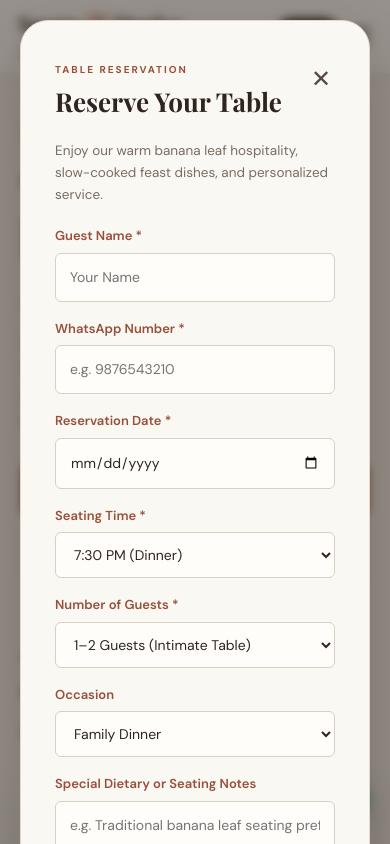
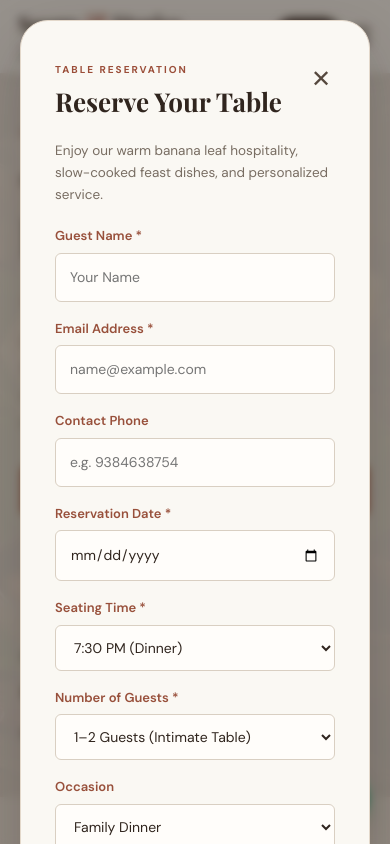
Before and after one commit to Mouli553/sooru-stories, a Next.js app: page / in a window 390 px wide. Both pictures are taken after a click on the button "Reserve a table". Shown: the top 844 px of the page. Built offline with nearby package versions, Linux system fonts and the light colour scheme; no server answers; a web font is replaced by a local one.

Commit message:
feat: restore hero background feast image, convert table booking to email reservation, and update hotline to 9384638754

```diff
--- a/app/account/page.tsx
+++ b/app/account/page.tsx
@@ -175,7 +175,7 @@ export default function AccountPage() {
 
                     <div style={{ display: "flex", justifyContent: "space-between", alignItems: "center" }}>
                       <a
-                        href={`https://wa.me/919876543210?text=Vanakkam!%20Checking%20status%20for%20Order%20%23${ord.orderNumber}`}
+                        href={`https://wa.me/919384638754?text=Vanakkam!%20Checking%20status%20for%20Order%20%23${ord.orderNumber}`}
                         target="_blank"
                         rel="noopener noreferrer"
                         style={{ fontSize: 13, color: "var(--gold-light)", fontWeight: 600 }}
@@ -225,7 +225,7 @@ export default function AccountPage() {
                   value={customerPhone}
                   onChange={(e) => setCustomerPhone(e.target.value)}
                   className="form-control"
-                  placeholder="e.g. 9876543210"
+                  placeholder="e.g. 9384638754"
                 />
               </div>
 
--- /dev/null
+++ b/app/api/reservation/route.ts
@@ -0,0 +1,52 @@
+import { NextResponse } from "next/server";
+import { checkRateLimit, getClientIp } from "@/lib/rate-limit";
+import { sendReservationEmail, ReservationEmailData } from "@/lib/email";
+
+export async function POST(req: Request) {
+  try {
+    const ip = getClientIp(req);
+    if (!checkRateLimit(`res_${ip}`, 10, 60000)) {
+      return NextResponse.json(
+        { error: "Too many reservation requests. Please try again shortly." },
+        { status: 429 }
+      );
+    }
+
+    const body = await req.json();
+    const { bookingId, name, email, phone, date, time, guests, occasion, notes } = body;
+
+    if (!name || !email || !date || !time) {
+      return NextResponse.json(
+        { error: "Missing required reservation details" },
+        { status: 400 }
+      );
+    }
+
+    const resData: ReservationEmailData = {
+      bookingId: bookingId || `BK-${Math.floor(1000 + Math.random() * 9000)}`,
+      customerName: String(name).trim(),
+      customerEmail: String(email).trim().toLowerCase(),
+      customerPhone: String(phone || "Not provided").trim(),
+      date: String(date),
+      time: String(time),
+      guests: String(guests || "2 Guests"),
+      occasion: String(occasion || "Dinner"),
+      notes: notes ? String(notes).trim() : undefined,
+    };
+
+    // Trigger email notification
+    await sendReservationEmail(resData);
+
+    return NextResponse.json({
+      success: true,
+      bookingId: resData.bookingId,
+      message: "Reservation request recorded successfully."
+    });
+  } catch (error) {
+    console.error("Reservation API Error:", error);
+    return NextResponse.json(
+      { error: "Failed to process reservation request" },
+      { status: 500 }
+    );
+  }
+}
--- a/app/contact/page.tsx
+++ b/app/contact/page.tsx
@@ -4,7 +4,7 @@ import React, { useState } from "react";
 import Link from "next/link";
 import { trackLead } from "@/lib/analytics";
 
-const RESTAURANT_WHATSAPP = "919876543210";
+const RESTAURANT_WHATSAPP = "919384638754";
 
 export default function ContactPage() {
   const [name, setName] = useState("");
@@ -90,7 +90,7 @@ export default function ContactPage() {
                 href={`https://wa.me/${RESTAURANT_WHATSAPP}`}
                 style={{ fontSize: 17, color: "var(--gold-light)", fontWeight: 700, marginTop: 4, display: "block" }}
               >
-                +91 98765 43210 💬
+                +91 93846 38754 💬
               </a>
             </div>
 
@@ -157,7 +157,7 @@ export default function ContactPage() {
                   <input
                     type="tel"
                     required
-                    placeholder="e.g. 9876543210"
+                    placeholder="e.g. 9384638754"
                     value={phone}
                     onChange={(e) => setPhone(e.target.value)}
                     className="form-control"
--- a/app/globals.css
+++ b/app/globals.css
@@ -1630,13 +1630,39 @@ h1, h2, h3, h4 { color: #30251e; }
 .muted { color: #786d62; }
 
 .hero-section {
-  min-height: 710px;
+  position: relative;
+  min-height: 720px;
   padding: 142px 32px 78px;
   background: #f1ece3;
-}
-.hero-bg { display: none; }
-.hero-content { max-width: 1320px; grid-template-columns: 1.06fr .94fr; gap: clamp(42px, 8vw, 112px); }
-.hero-left { max-width: 650px; }
+  overflow: hidden;
+  display: flex;
+  align-items: center;
+}
+.hero-bg {
+  display: block;
+  position: absolute;
+  top: 0;
+  left: 0;
+  right: 0;
+  bottom: 0;
+  background-image:
+    linear-gradient(to right, rgba(241, 236, 227, 0.96) 0%, rgba(241, 236, 227, 0.90) 48%, rgba(241, 236, 227, 0.45) 82%, rgba(241, 236, 227, 0.65) 100%),
+    url('/images/hero-feast.jpg');
+  background-size: cover;
+  background-position: center right;
+  z-index: 1;
+}
+.hero-content {
+  position: relative;
+  z-index: 2;
+  max-width: 1320px;
+  width: 100%;
+  margin: 0 auto;
+  display: grid;
+  grid-template-columns: minmax(320px, 780px);
+  gap: 0;
+}
+.hero-left { max-width: 700px; }
 .hero-title { max-width: 640px; margin: 17px 0 20px; font-size: clamp(48px, 6vw, 76px); line-height: .99; letter-spacing: -2.7px; }
 .hero-title span { color: #a34e36; font-style: italic; }
 .hero-subtitle { max-width: 540px; font-size: 16px; line-height: 1.8; color: #6e6257; margin-bottom: 29px; }
@@ -1739,14 +1765,24 @@ div[style*="rgba(4, 18, 11"] { background: #f0e9df !important; color: #55483d; }
 
 @media (max-width: 1024px) {
   .hero-section { min-height: auto; }
-  .hero-content { grid-template-columns: 1fr 1fr; gap: 36px; }
+  .hero-content { grid-template-columns: 1fr; gap: 0; }
   .hero-title { font-size: clamp(45px, 7vw, 64px); }
+  .hero-bg {
+    background-image:
+      linear-gradient(to right, rgba(241, 236, 227, 0.95) 0%, rgba(241, 236, 227, 0.88) 60%, rgba(241, 236, 227, 0.65) 100%),
+      url('/images/hero-feast.jpg');
+  }
 }
 @media (max-width: 768px) {
   .nav-container { min-height: 72px; padding: 10px 18px; }
   .nav-links.mobile-open { background: #faf8f3; border-color: #e8e0d5; box-shadow: 0 15px 25px rgba(48,37,30,.08); }
   .nav-links.mobile-open .nav-link { color: #42352c; }
   .hero-section { padding: 118px 22px 52px; }
+  .hero-bg {
+    background-image:
+      linear-gradient(to bottom, rgba(241, 236, 227, 0.96) 0%, rgba(241, 236, 227, 0.90) 100%),
+      url('/images/hero-feast.jpg');
+  }
   .hero-content { grid-template-columns: 1fr; text-align: left; }
   .hero-left { margin: 0; }
   .hero-title { font-size: clamp(48px, 12vw, 68px); letter-spacing: -2px; }
--- a/components/FloatingWhatsApp.tsx
+++ b/components/FloatingWhatsApp.tsx
@@ -3,7 +3,7 @@
 import React from "react";
 import { trackLead } from "@/lib/analytics";
 
-const RESTAURANT_WHATSAPP = "919876543210";
+const RESTAURANT_WHATSAPP = "919384638754";
 
 export default function FloatingWhatsApp() {
   const handleClick = () => {
--- a/components/Footer.tsx
+++ b/components/Footer.tsx
@@ -60,12 +60,12 @@ export default function Footer() {
             <div style={{ marginTop: 20 }}>
               <div style={{ fontSize: 12, color: "var(--cream-muted)" }}>Direct WhatsApp Concierge:</div>
               <a
-                href="https://wa.me/919876543210?text=Hello%20Sooru%20%26%20Stories!%20I%20would%20like%20to%20enquire%20about%20ordering."
+                href="https://wa.me/919384638754?text=Hello%20Sooru%20%26%20Stories!%20I%20would%20like%20to%20enquire%20about%20ordering."
                 target="_blank"
                 rel="noopener noreferrer"
                 style={{ color: "var(--gold)", fontWeight: 700, fontSize: 14 }}
               >
-                +91 98765 43210 💬
+                +91 93846 38754 💬
               </a>
             </div>
           </div>
--- a/components/OrderModal.tsx
+++ b/components/OrderModal.tsx
@@ -14,7 +14,7 @@ declare global {
   }
 }
 
-const RESTAURANT_WHATSAPP = "919876543210";
+const RESTAURANT_WHATSAPP = "919384638754";
 
 export default function OrderModal() {
   const {
@@ -427,7 +427,7 @@ export default function OrderModal() {
                 <input
                   type="tel"
                   required
-                  placeholder="e.g. 9876543210"
+                  placeholder="e.g. 9384638754"
                   value={phone}
                   onChange={(e) => setPhone(e.target.value)}
                   className="form-control"
--- a/components/TableBookingModal.tsx
+++ b/components/TableBookingModal.tsx
@@ -4,11 +4,13 @@ import React, { useState } from "react";
 import { useCart } from "@/lib/cart";
 import { trackLead } from "@/lib/analytics";
 
-const RESTAURANT_WHATSAPP = "919876543210";
+const RESTAURANT_EMAIL = "soorustories@gmail.com";
+const RESTAURANT_PHONE = "+91 93846 38754";
 
 export default function TableBookingModal() {
   const { isBookingModalOpen, closeBookingModal } = useCart();
   const [name, setName] = useState("");
+  const [email, setEmail] = useState("");
   const [phone, setPhone] = useState("");
   const [date, setDate] = useState("");
   const [time, setTime] = useState("7:30 PM");
@@ -16,32 +18,40 @@ export default function TableBookingModal() {
   const [occasion, setOccasion] = useState("Family Dinner");
   const [notes, setNotes] = useState("");
   const [isBooked, setIsBooked] = useState(false);
+  const [activeBookingId, setActiveBookingId] = useState("");
+  const [activeMailto, setActiveMailto] = useState("");
+  const [copied, setCopied] = useState(false);
 
   if (!isBookingModalOpen) return null;
 
-  const handleSubmit = (e: React.FormEvent) => {
+  const handleSubmit = async (e: React.FormEvent) => {
     e.preventDefault();
-    if (!name.trim() || !phone.trim() || !date) {
-      alert("Please fill in your name, phone number, and reservation date.");
+    if (!name.trim() || !email.trim() || !date) {
+      alert("Please fill in your name, email address, and reservation date.");
       return;
     }
 
     const bookingId = `BK-${Math.floor(1000 + Math.random() * 9000)}`;
+    setActiveBookingId(bookingId);
 
-    let message = `🪑 *SOORU & STORIES — TABLE RESERVATION* 🪑\n`;
-    message += `━━━━━━━━━━━━━━━━━━━━━\n`;
-    message += `🔖 *Booking Ref:* #${bookingId}\n`;
-    message += `👤 *Guest Name:* ${name}\n`;
-    message += `📞 *Phone:* ${phone}\n`;
-    message += `📅 *Date:* ${date}\n`;
-    message += `⏰ *Time Slot:* ${time}\n`;
-    message += `👥 *Party Size:* ${guests}\n`;
-    message += `🎉 *Occasion:* ${occasion}\n`;
+    const subject = `Table Reservation Request #${bookingId} — ${name}`;
+    let body = `Vanakkam Sooru & Stories,\n\n`;
+    body += `I would like to request a table reservation with the following details:\n\n`;
+    body += `━━━━━━━━━━━━━━━━━━━━━\n`;
+    body += `• Booking Reference: #${bookingId}\n`;
+    body += `• Guest Name: ${name}\n`;
+    body += `• Email: ${email}\n`;
+    body += `• Contact Phone: ${phone || "Provided on request"}\n`;
+    body += `• Reservation Date: ${date}\n`;
+    body += `• Seating Time: ${time}\n`;
+    body += `• Party Size: ${guests}\n`;
+    body += `• Occasion: ${occasion}\n`;
     if (notes.trim()) {
-      message += `📝 *Special Requests:* ${notes}\n`;
+      body += `• Special Notes / Dietary: ${notes}\n`;
     }
-    message += `━━━━━━━━━━━━━━━━━━━━━\n`;
-    message += `🙏 _Please confirm table availability!_`;
+    body += `━━━━━━━━━━━━━━━━━━━━━\n\n`;
+    body += `Kindly confirm table availability.\n\n`;
+    body += `Warm regards,\n${name}`;
 
     trackLead("table_booking", {
       booking_id: bookingId,
@@ -51,17 +61,49 @@ export default function TableBookingModal() {
       occasion
     });
 
-    const whatsappUrl = `https://wa.me/${RESTAURANT_WHATSAPP}?text=${encodeURIComponent(message)}`;
+    const mailtoUrl = `mailto:${RESTAURANT_EMAIL}?subject=${encodeURIComponent(subject)}&body=${encodeURIComponent(body)}`;
+    setActiveMailto(mailtoUrl);
+
+    // Call reservation API in background
+    try {
+      fetch("/api/reservation", {
+        method: "POST",
+        headers: { "Content-Type": "application/json" },
+        body: JSON.stringify({
+          bookingId,
+          name,
+          email,
+          phone,
+          date,
+          time,
+          guests,
+          occasion,
+          notes
+        })
+      }).catch((err) => console.warn("Background reservation notification error:", err));
+    } catch (err) {
+      console.warn("Reservation API dispatch skipped:", err);
+    }
 
     setIsBooked(true);
 
+    // Open user's email client
     if (typeof window !== "undefined") {
-      window.open(whatsappUrl, "_blank");
+      window.location.href = mailtoUrl;
     }
+  };
+
+  const handleCopyDetails = () => {
+    const details = `Table Reservation #${activeBookingId}\nGuest: ${name}\nEmail: ${email}\nPhone: ${phone}\nDate: ${date} at ${time}\nGuests: ${guests}\nOccasion: ${occasion}${notes ? `\nNotes: ${notes}` : ""}\nSent to: ${RESTAURANT_EMAIL}`;
+    navigator.clipboard?.writeText(details).then(() => {
+      setCopied(true);
+      setTimeout(() => setCopied(false), 3000);
+    });
   };
 
   const handleClose = () => {
     setIsBooked(false);
+    setCopied(false);
     closeBookingModal();
   };
 
@@ -78,7 +120,7 @@ export default function TableBookingModal() {
           <div>
             <div className="eyebrow">Table Reservation</div>
             <h3 id="booking-modal-title">
-              {isBooked ? "Reservation Sent!" : "Reserve Your Table"}
+              {isBooked ? "Reservation Request Prepared!" : "Reserve Your Table"}
             </h3>
           </div>
           <button
@@ -92,21 +134,44 @@ export default function TableBookingModal() {
         </div>
 
         {isBooked ? (
-          <div style={{ textAlign: "center", padding: "20px 0" }}>
-            <div style={{ fontSize: 56, marginBottom: 16 }}>🥂</div>
-            <h4 style={{ fontSize: 22, color: "var(--gold)", marginBottom: 8 }}>
-              Reservation Request Received!
+          <div style={{ textAlign: "center", padding: "16px 0" }}>
+            <div style={{ fontSize: 52, marginBottom: 14 }}>🥂</div>
+            <h4 style={{ fontSize: 22, color: "#a34e36", marginBottom: 8 }}>
+              Reservation Details Prepared!
             </h4>
-            <p style={{ color: "var(--cream-soft)", marginBottom: 12 }}>
-              We look forward to welcoming you, <strong>{name}</strong>, on{" "}
-              <strong>{date}</strong> at <strong>{time}</strong>.
+            <p style={{ color: "#42352c", marginBottom: 12, lineHeight: 1.6 }}>
+              Vanakkam <strong>{name}</strong>! Your table reservation request for{" "}
+              <strong>{date}</strong> at <strong>{time}</strong> (#{activeBookingId}) has been generated.
             </p>
-            <p className="muted" style={{ fontSize: 13, marginBottom: 24 }}>
-              WhatsApp has opened with your table details. The host will confirm your seating within minutes!
+            <p className="muted" style={{ fontSize: 13, marginBottom: 22, lineHeight: 1.5 }}>
+              Your email client should open automatically addressed to <strong>{RESTAURANT_EMAIL}</strong>. If it didn&apos;t open, click below to send or copy details.
             </p>
+
+            <div style={{ display: "flex", flexDirection: "column", gap: 10, marginBottom: 20 }}>
+              <a
+                href={activeMailto}
+                className="btn btn-primary"
+                style={{ width: "100%", textDecoration: "none" }}
+              >
+                Open Email Client ✉
+              </a>
+              <button
+                type="button"
+                className="btn btn-secondary"
+                style={{ width: "100%" }}
+                onClick={handleCopyDetails}
+              >
+                {copied ? "✓ Copied to Clipboard!" : "Copy Reservation Details 📋"}
+              </button>
+            </div>
+
+            <div style={{ padding: "12px", background: "#f1ece3", borderRadius: 6, fontSize: 12.5, color: "#786d62", marginBottom: 20 }}>
+              📞 Immediate Assistance Hotline: <strong style={{ color: "#30251e" }}>{RESTAURANT_PHONE}</strong>
+            </div>
+
             <button
               type="button"
-              className="btn btn-primary"
+              className="btn btn-secondary"
               style={{ width: "100%" }}
               onClick={handleClose}
             >
@@ -133,11 +198,22 @@ export default function TableBookingModal() {
               </div>
 
               <div className="form-group">
-                <label className="form-label">WhatsApp Number *</label>
+                <label className="form-label">Email Address *</label>
+                <input
+                  type="email"
+                  required
+                  placeholder="name@example.com"
+                  value={email}
+                  onChange={(e) => setEmail(e.target.value)}
+                  className="form-control"
+                />
+              </div>
+
+              <div className="form-group">
+                <label className="form-label">Contact Phone</label>
                 <input
                   type="tel"
-                  required
-                  placeholder="e.g. 9876543210"
+                  placeholder="e.g. 9384638754"
                   value={phone}
                   onChange={(e) => setPhone(e.target.value)}
                   className="form-control"
@@ -218,7 +294,7 @@ export default function TableBookingModal() {
               className="btn btn-primary"
               style={{ width: "100%", marginTop: 22 }}
             >
-              Reserve Table on WhatsApp 💬
+              Reserve Table via Email ✉
             </button>
           </form>
         )}
--- a/components/home/BookingSection.tsx
+++ b/components/home/BookingSection.tsx
@@ -52,17 +52,15 @@ export default function BookingSection() {
           >
             <h3 style={{ color: "var(--gold)" }}>Direct Table Enquiry</h3>
             <p className="muted" style={{ fontSize: 13.5 }}>
-              Need urgent weekend reservations or bulk corporate catering bookings? Chat directly with our host on WhatsApp for immediate confirmation.
+              Need weekend reservations, private dining, or bulk corporate catering bookings? Email our host team directly for prompt confirmation.
             </p>
 
             <a
-              href="https://wa.me/919876543210?text=Vanakkam%20Sooru%20%26%20Stories!%20I%20would%20like%20to%20reserve%20a%20table%20for%20dinner."
-              target="_blank"
-              rel="noopener noreferrer"
+              href="mailto:soorustories@gmail.com?subject=Table%20Reservation%20Enquiry%20%E2%80%94%20Sooru%20%26%20Stories&body=Vanakkam%20Sooru%20%26%20Stories!%0A%0AI%20would%20like%20to%20reserve%20a%20table%20with%20the%20following%20details:%0A%0AGuest%20Name:%20%0ADate:%20%0ATime:%20%0AGuest%20Count:%20%0AContact%20Phone:%20%0A%0AThank%20you!"
               className="btn btn-secondary"
               style={{ width: "100%", justifyContent: "center" }}
             >
-              Quick WhatsApp Reservation 💬
+              Email Table Enquiry ✉
             </a>
 
             <div style={{ padding: "16px", background: "rgba(212, 175, 55, 0.08)", borderRadius: "var(--radius-sm)", borderLeft: "3px solid var(--gold)", fontSize: 13, color: "var(--gold-shimmer)" }}>
--- a/components/home/HeroSection.tsx
+++ b/components/home/HeroSection.tsx
@@ -1,14 +1,11 @@
 "use client";
 
 import React from "react";
-import Image from "next/image";
 import Link from "next/link";
 import { useCart } from "@/lib/cart";
-import { menuItems, formatINR } from "@/lib/menu";
 
 export default function HeroSection() {
-  const { addToCart, openBookingModal } = useCart();
-  const spotlightItem = menuItems.find((i) => i.id === "biryani-ambur-royal") || menuItems.find((i) => i.bestseller) || menuItems[0];
+  const { openBookingModal } = useCart();
 
   return (
     <section className="hero-section">
@@ -53,35 +50,6 @@ export default function HeroSection() {
             </div>
           </div>
         </div>
-
-        <div className="hero-right">
-          <div className="hero-feature-card">
-            <span className="feature-tag">A favourite from our kitchen</span>
-            <Image
-              src={spotlightItem.image}
-              alt={spotlightItem.name}
-              width={380}
-              height={200}
-              className="feature-img"
-              priority
-            />
-            <div className="eyebrow" style={{ fontSize: 11 }}>
-              {spotlightItem.category}
-            </div>
-            <h3 className="feature-title">{spotlightItem.name}</h3>
-            <p className="feature-desc">{spotlightItem.description}</p>
-            <div className="feature-row">
-              <span className="feature-price">{formatINR(spotlightItem.pricePaise)}</span>
-              <button
-                type="button"
-                className="add-cart-btn"
-                onClick={() => addToCart(spotlightItem)}
-              >
-                <span>+</span> Add to Cart
-              </button>
-            </div>
-          </div>
-        </div>
       </div>
     </section>
   );
--- a/lib/email.ts
+++ b/lib/email.ts
@@ -111,7 +111,7 @@ export async function sendOrderConfirmationEmail(order: OrderEmailData): Promise
         </div>
 
         <div style="text-align: center; margin-top: 32px; padding-top: 20px; border-top: 1px solid rgba(212, 175, 55, 0.2); font-size: 12px; color: #8F8778;">
-          <p>Need to modify your order? Message our WhatsApp dispatch directly at <strong>+91 98765 43210</strong></p>
+          <p>Need to modify your order? Message our WhatsApp dispatch directly at <strong>+91 93846 38754</strong></p>
           <p>© ${new Date().getFullYear()} Sooru &amp; Stories. Sathyamangalam &amp; Coimbatore, Tamil Nadu.</p>
         </div>
       </div>
@@ -137,3 +137,61 @@ export async function sendOrderConfirmationEmail(order: OrderEmailData): Promise
     return { success: false };
   }
 }
+
+export interface ReservationEmailData {
+  bookingId: string;
+  customerName: string;
+  customerEmail: string;
+  customerPhone: string;
+  date: string;
+  time: string;
+  guests: string;
+  occasion: string;
+  notes?: string;
+}
+
+export async function sendReservationEmail(resData: ReservationEmailData): Promise<{ success: boolean; simulated?: boolean }> {
+  const adminEmail = process.env.RESERVATION_EMAIL || process.env.SUPPORT_EMAIL || "soorustories@gmail.com";
+
+  const adminHtml = `
+    <!DOCTYPE html>
+    <html>
+    <head><meta charset="utf-8"><title>Table Reservation #${resData.bookingId}</title></head>
+    <body style="font-family: 'Segoe UI', Tahoma, Geneva, Verdana, sans-serif; background-color: #f1ece3; color: #30251e; margin: 0; padding: 24px;">
+      <div style="max-width: 600px; margin: 0 auto; background-color: #faf8f3; border: 1px solid #d9cfc2; border-radius: 12px; overflow: hidden; padding: 32px;">
+        <h2 style="color: #a34e36; margin-top: 0;">New Table Reservation #${resData.bookingId}</h2>
+        <p>A new table reservation request has been submitted:</p>
+        <ul style="line-height: 1.8; list-style: none; padding-left: 0;">
+          <li><strong>Guest:</strong> ${resData.customerName}</li>
+          <li><strong>Email:</strong> ${resData.customerEmail}</li>
+          <li><strong>Phone:</strong> ${resData.customerPhone}</li>
+          <li><strong>Date:</strong> ${resData.date}</li>
+          <li><strong>Time:</strong> ${resData.time}</li>
+          <li><strong>Party Size:</strong> ${resData.guests}</li>
+          <li><strong>Occasion:</strong> ${resData.occasion}</li>
+          ${resData.notes ? `<li><strong>Notes:</strong> ${resData.notes}</li>` : ""}
+        </ul>
+        <p style="margin-top: 24px; font-size: 13px; color: #786d62;">Direct Host Line: +91 93846 38754</p>
+      </div>
+    </body>
+    </html>
+  `;
+
+  if (!resend) {
+    console.log(`[SIMULATED EMAIL] Table Reservation #${resData.bookingId} for ${resData.customerName} (${resData.customerEmail})`);
+    return { success: true, simulated: true };
+  }
+
+  try {
+    await resend.emails.send({
+      from: emailFrom,
+      to: adminEmail,
+      subject: `New Table Reservation: #${resData.bookingId} — ${resData.customerName}`,
+      html: adminHtml
+    });
+    return { success: true };
+  } catch (error) {
+    console.error("Reservation Email Error:", error);
+    return { success: false };
+  }
+}
```
Also changed, not shown: 2 other files (tests, documents, lock files or other folders).
